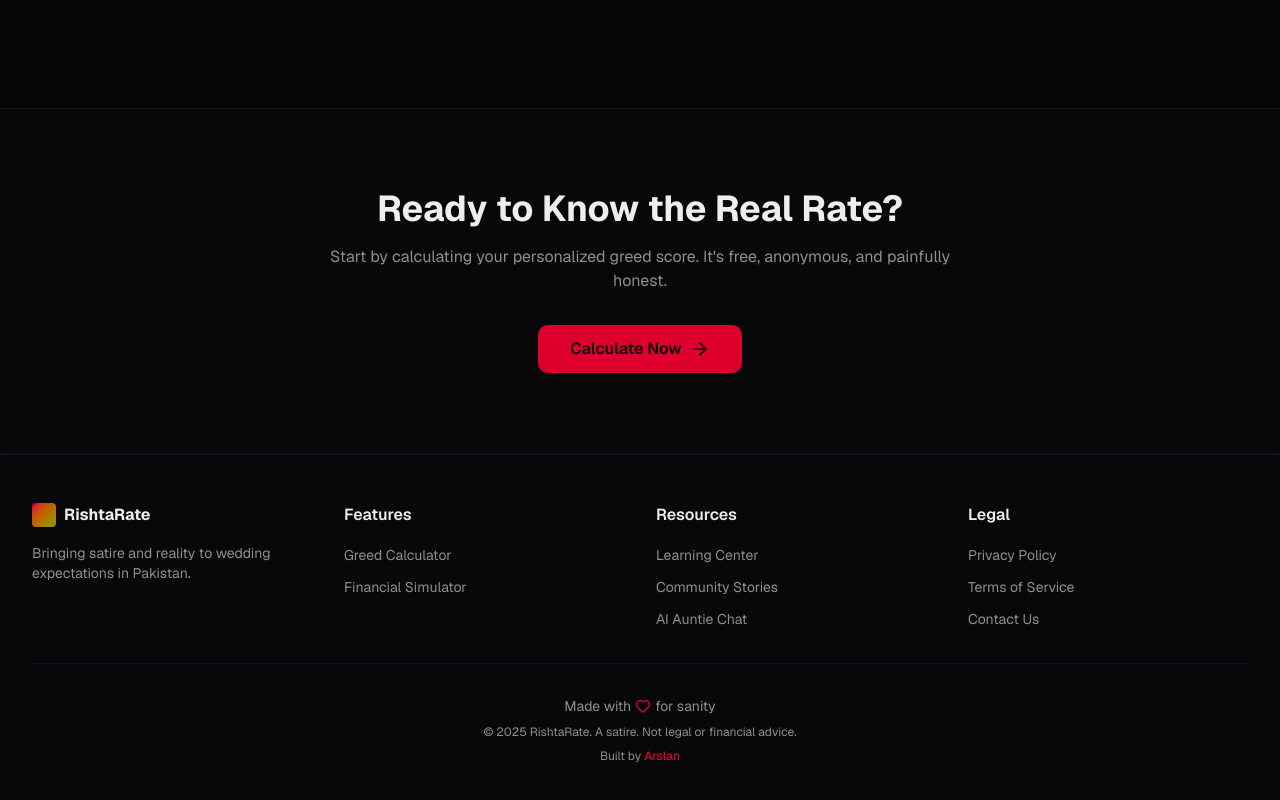
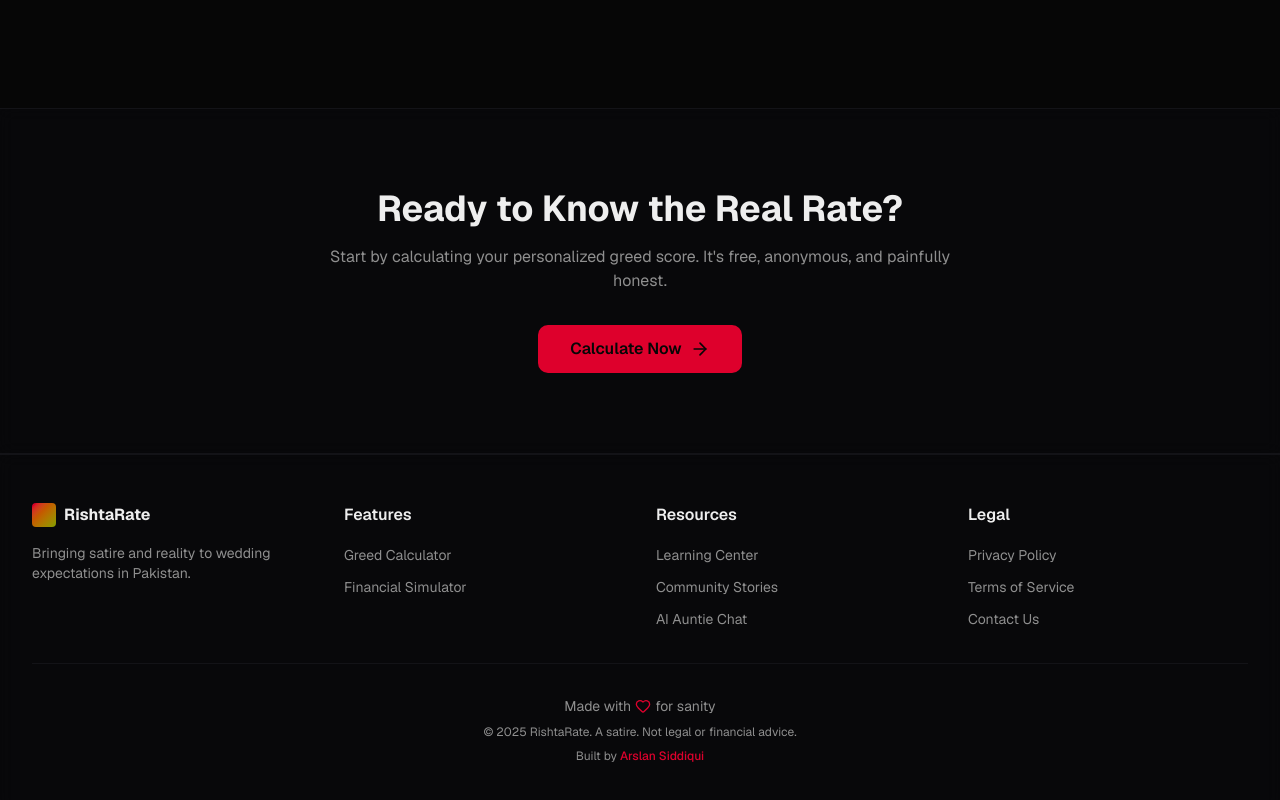
Before and after one commit to arslan-amir-664/Rishta-rate, a Next.js app: page / in a window 1280 px wide. Shown: the part 1615-2415 px from the top of the page. Built offline with nearby package versions, Linux system fonts and the light colour scheme.

Commit message:
community4

```diff
--- a/components/footer.tsx
+++ b/components/footer.tsx
@@ -55,7 +55,7 @@ export function Footer() {
             © 2025 RishtaRate. A satire. Not legal or financial advice.
           </p>
           <p className="text-center text-xs text-muted-foreground mt-2">
-            Built by <a href="https://www.linkedin.com/in/arslan-amir" target="_blank" rel="noopener noreferrer" className="text-primary hover:text-primary/80 transition-colors font-medium">Arslan</a>
+            Built by <a href="https://www.linkedin.com/in/arslan-amir" target="_blank" rel="noopener noreferrer" className="text-primary hover:text-primary/80 transition-colors font-medium">Arslan Siddiqui</a>
           </p>
         </div>
       </div>
```
